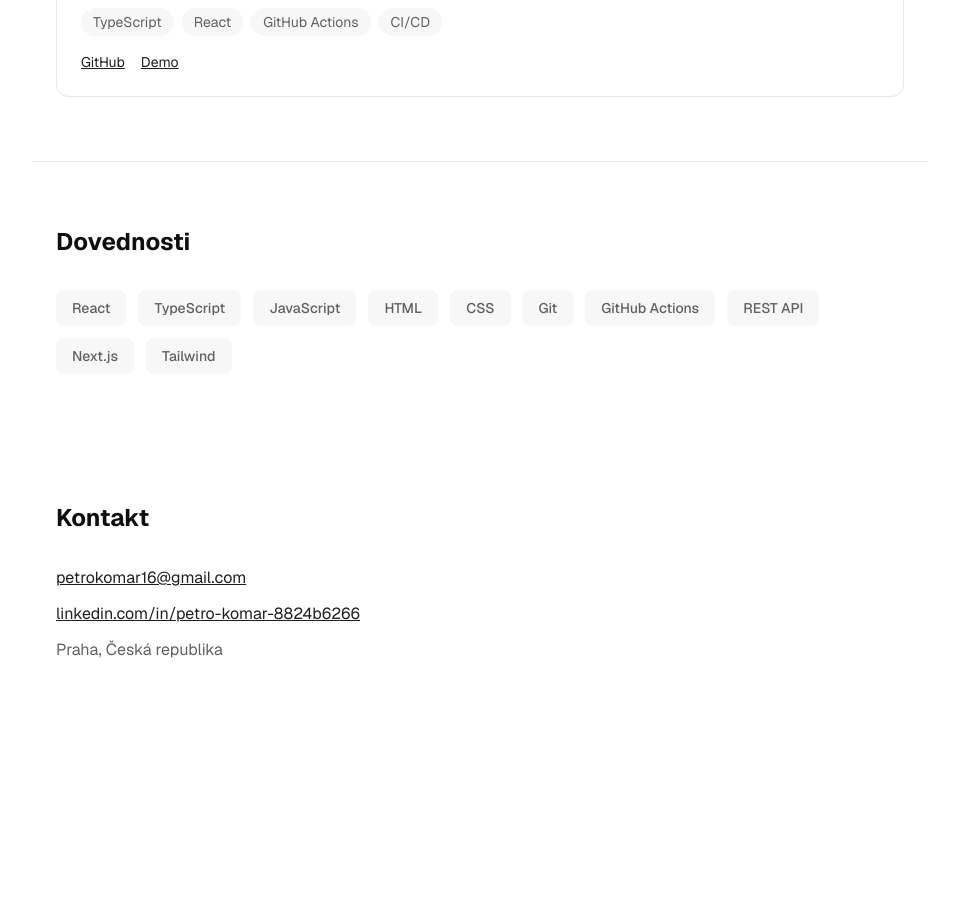
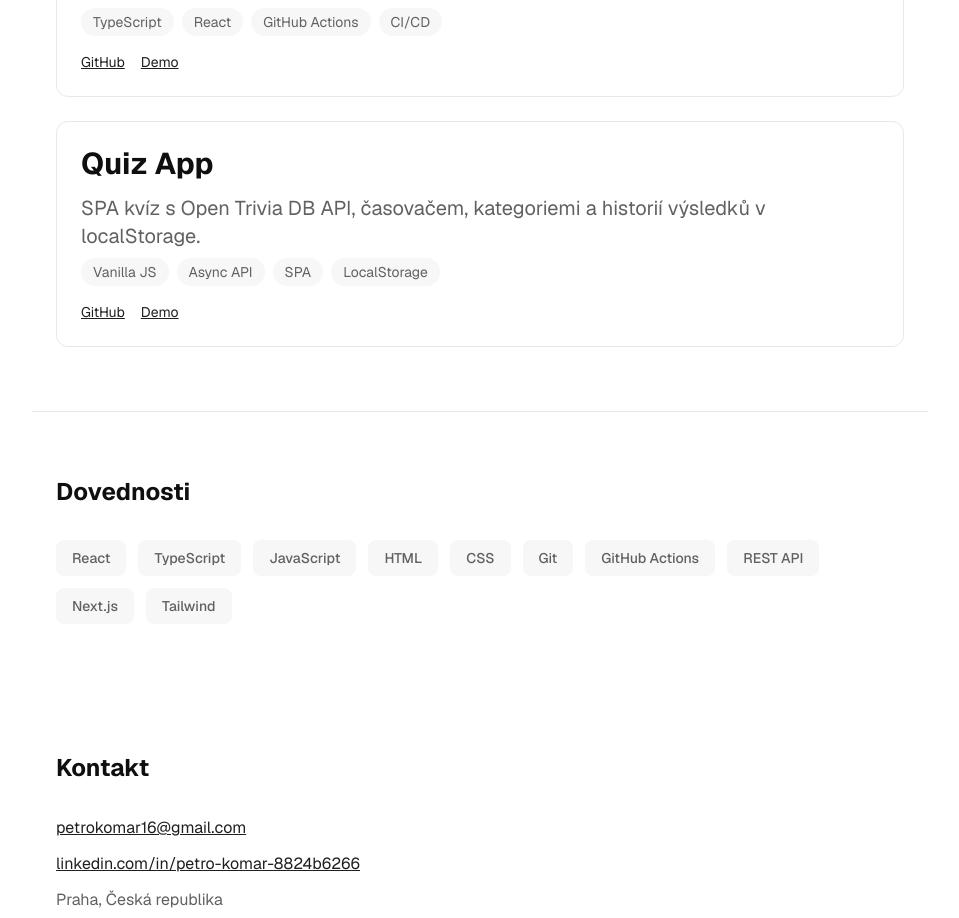
Before and after one commit to LazyTanakaS/Next.js-, a Next.js app: page / in a window 1280 px wide. Shown: the part 1160-2078 px from the top of the page, without its empty margins (160-1119 px from the left). Before the commit the page ends 1886 px from the top, so only its background shows below. Built offline with nearby package versions, Linux system fonts and the light colour scheme.

Commit message:
Add Quiz App project card and translations for portfolio

```diff
--- a/app/components/ProjectSections.tsx
+++ b/app/components/ProjectSections.tsx
@@ -38,6 +38,14 @@ export default function ProjectSection() {
           demoUrl="https://lazytanakas.github.io/React-TypeScript/weather-app/"
           githubUrl="https://github.com/LazyTanakaS/React-TypeScript/tree/main/weather-app"
         />
+
+        <ProjectCard
+          title={t.projects.quizApp.title}
+          description={t.projects.quizApp.description}
+          tags={["Vanilla JS", "Async API", "SPA", "LocalStorage"]}
+          demoUrl="https://lazytanakas.github.io/JS-Mini-Projects/quiz-app/"
+          githubUrl="https://github.com/LazyTanakaS/JS-Mini-Projects"
+        />
       </div>
     </section>
   );
--- a/app/i18n/translations.ts
+++ b/app/i18n/translations.ts
@@ -34,6 +34,11 @@ export const translations = {
         title: "Weather App",
         description:
           "React + TypeScript aplikace s OpenWeatherMap API a automatickým CI/CD.",
+      },
+      quizApp: {
+        title: "Quiz App",
+        description:
+          "SPA kvíz s Open Trivia DB API, časovačem, kategoriemi a historií výsledků v localStorage.",
       },
     },
     contact: {
@@ -75,6 +80,11 @@ export const translations = {
         description:
           "React + TypeScript app with OpenWeatherMap API and automated CI/CD.",
       },
+      quizApp: {
+        title: "Quiz App",
+        description:
+          "SPA quiz app using Open Trivia DB API with timer, categories and localStorage score history.",
+      },
     },
     contact: {
       title: "Contact",
```
